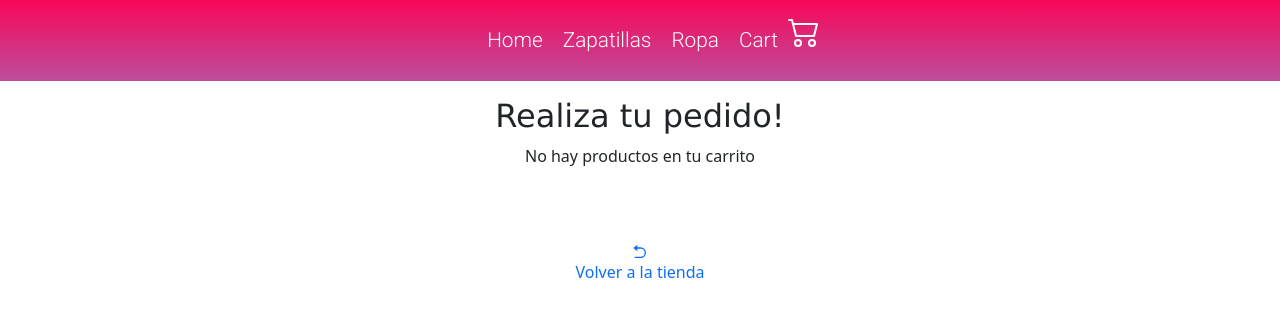
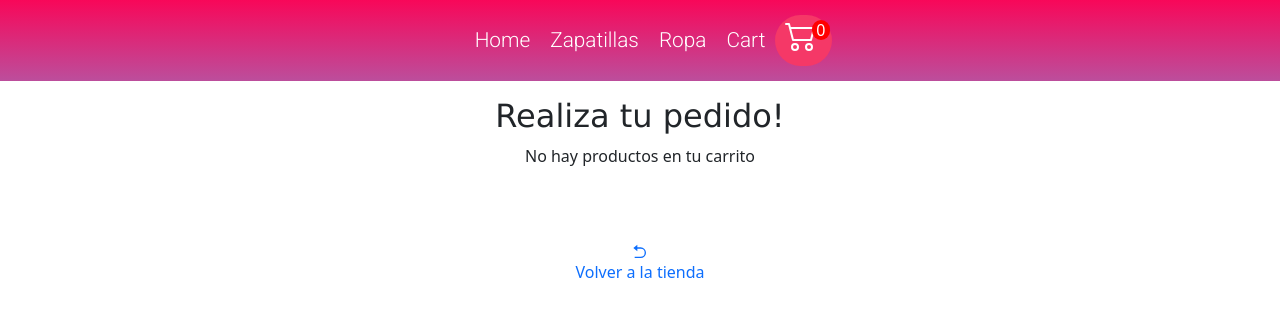
Before and after one commit to IvanOtta/e-ecommerceReact, a React (Create React App) app: page /cart in a window 1280 px wide. Shown: the top 316 px of the page. Built offline with nearby package versions, Linux system fonts and the light colour scheme; the HTML template or start-up script is replaced by a standard one.

Commit message:
Contador productos total agregado

```diff
--- a/package.json
+++ b/package.json
@@ -8,6 +8,7 @@
     "@testing-library/user-event": "^13.5.0",
     "@uiball/loaders": "^1.2.6",
     "bootstrap": "^5.1.3",
+    "firebase": "^9.8.1",
     "loaders.css": "^0.1.2",
     "react": "^18.0.0",
     "react-bootstrap": "^2.3.1",
--- a/src/Context/cartContext.jsx
+++ b/src/Context/cartContext.jsx
@@ -7,6 +7,7 @@ export const useCartContext = () => useContext(CartContext)
 
 export default function CartContextProvider({children}) {
     const [cartList, setCartList] = useState([])
+    const [totalItems, setTotalItems] = useState(0)
 
     function isInCart(id) {
         return cartList.some(el => el.id === id)
@@ -30,12 +31,17 @@ export default function CartContextProvider({children}) {
     }
 
     const clearItem = (id) => {
-        const newCart = [...cartList];
-        let index = newCart.findIndex((product) => product.id ===id);
-        newCart.splice(index,1);
-
+        const newCart = [...cartList]
+        let index = newCart.filter(item => item.id === id)
+        newCart.splice(index, 1)
         setCartList([...newCart])
     }
+
+    const cantidadTotal = () => {
+        return cartList.reduce((counter, prod) => counter += prod.cant, 0)
+    }
+
+
 
 
 
@@ -44,7 +50,8 @@ export default function CartContextProvider({children}) {
             cartList,
             addToCart,
             clearCart,
-            clearItem
+            clearItem,
+            cantidadTotal
         }}>
             {children}
         </CartContext.Provider>
--- a/src/componentes/Cart.jsx
+++ b/src/componentes/Cart.jsx
@@ -9,7 +9,7 @@ export default function Cart() {
   const { cartList, clearCart, clearItem } = useCartContext();
 
   const precioTotal = cartList.reduce(
-    (acc, item) => acc + parseFloat(item.price) * item.cant,
+    (acc, item) => acc + (item.price) * item.cant,
     0
   );
   return (
--- a/src/componentes/NavBar.jsx
+++ b/src/componentes/NavBar.jsx
@@ -1,7 +1,11 @@
 import { Link} from "react-router-dom";
+import { useCartContext } from "../Context/cartContext";
 import CartWidget from "./CartWidget";
 
 function NavBar() {
+
+  const {cantidadTotal} = useCartContext()
+
   return (
     <header>
       <nav>
@@ -21,10 +25,17 @@ function NavBar() {
           <Link to ="/cart" className="link-cart">
           <li>Cart</li>
           </Link>
-
+          <div className="cart-n-cant">
+        <Link to='/cart'>
           <span>
             <CartWidget />
           </span>
+        </Link>
+          <span className="cantidad-prod" >
+            {cantidadTotal()}
+          </span>
+
+          </div>
 
         </ul>
       </nav>
--- a/src/css/Styles.css
+++ b/src/css/Styles.css
@@ -91,10 +91,35 @@ ul {
     font-size: 2rem;
     color: #fff;
     cursor: pointer;
+    transition: all 1s;
 }
 
 .carrito:hover {
-    color: rgb(115, 255, 115);
+    border-bottom: 2px orange solid;
+}
+
+.cart-n-cant {
+    background-color: rgb(245, 56, 103);
+    padding: 4px 10px 4px 10px;
+    border-radius: 30px;
+    width: 57px;
+    display: flex;
+    justify-content: space-around;
+}
+
+.cantidad-prod{
+    border-radius: 30px;
+    color: #fff;
+    position: relative;
+    bottom: -1px;
+    right: 5px;
+    background-color: red;
+    width: 20px;
+    height: 20px;
+    padding: 4px;
+    display: flex;
+    align-items: center;
+
 }
 
 .bienvenida {
```
Also changed, not shown: src/firebase/config.js (added, +17 -0 lines), 1 other file (tests, documents, lock files or other folders).
